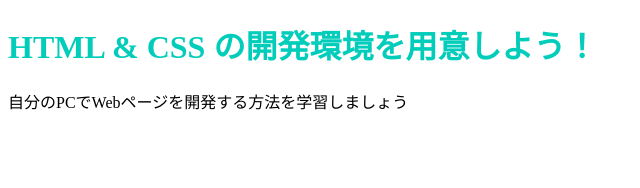
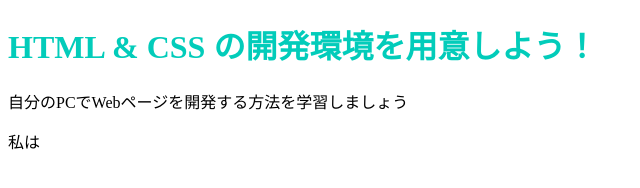
Before and after one commit to robinnsonn/robinnsonn.github.io, a plain HTML site: page index.html in a window 1280 px wide. Shown: the full height of the page, 0-640 px from the left. Drawn offline with Linux system fonts and the light colour scheme.

Commit message:
Update index.html

```diff
--- a/index.html
+++ b/index.html
@@ -8,5 +8,6 @@
   <body>
     <h1 class="title">HTML & CSS の開発環境を用意しよう！</h1>
     <p>自分のPCでWebページを開発する方法を学習しましょう</p>
+    <p>私は
   </body>
 </html>
```
